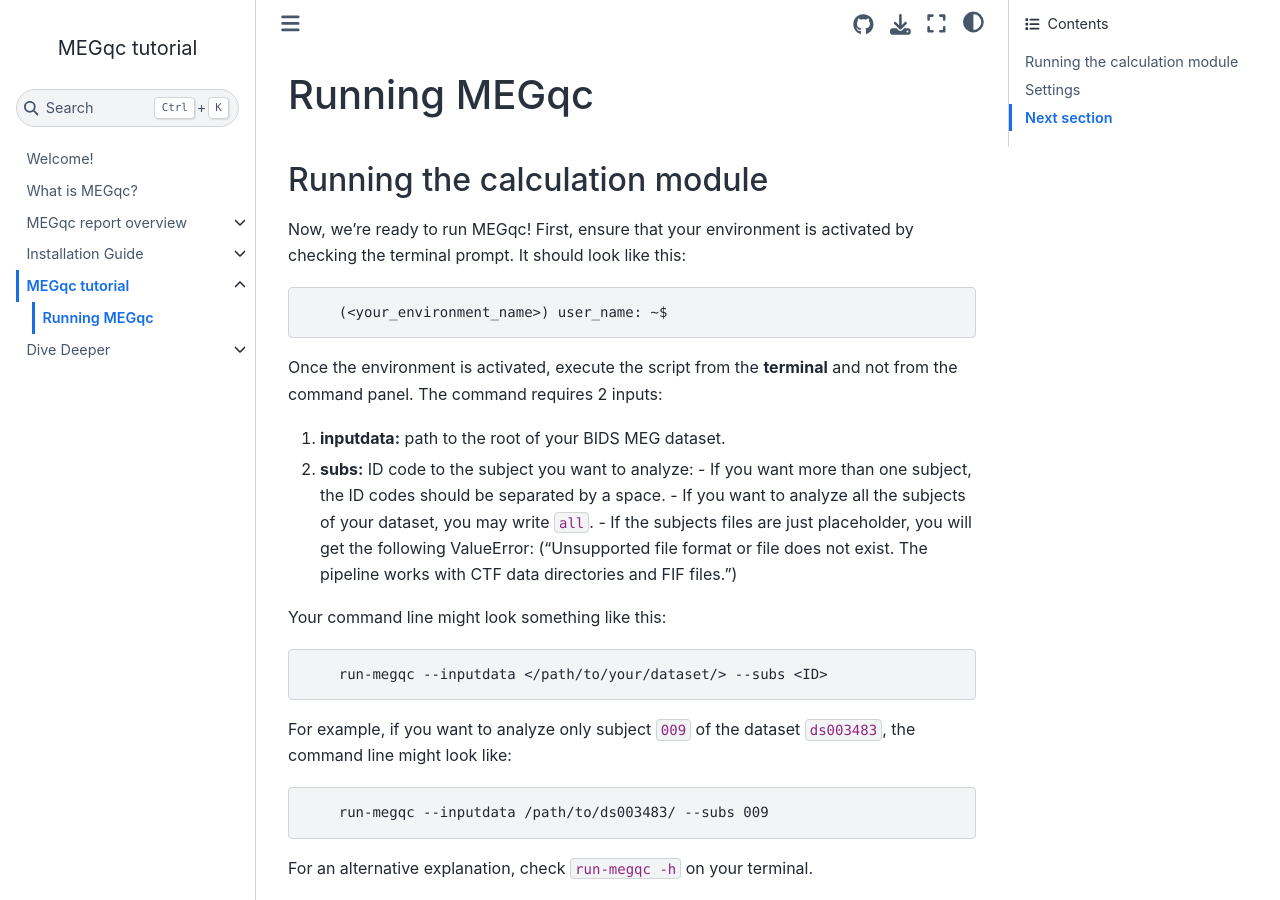
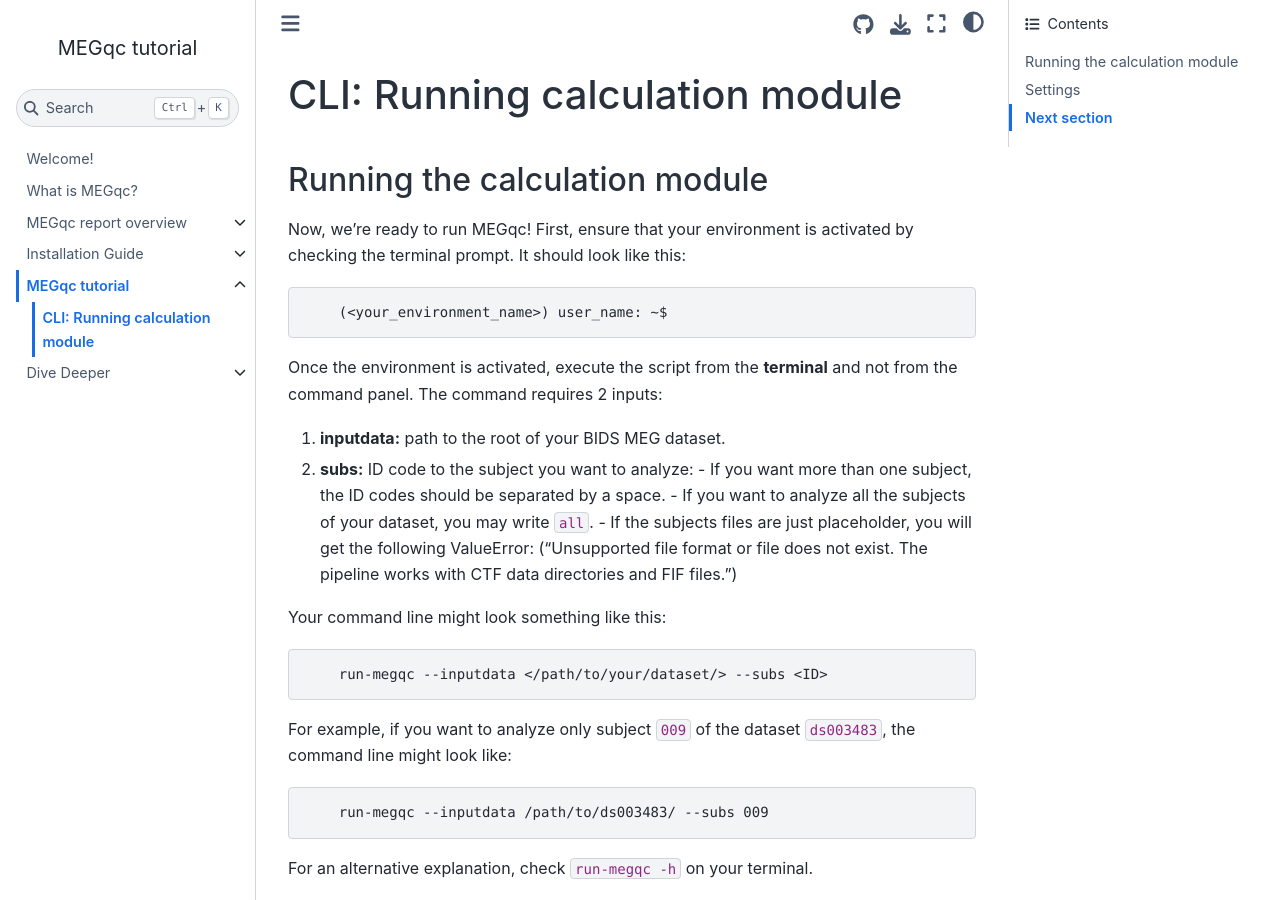
Before and after one commit to ANCPLabOldenburg/megqc_documentation, a Jupyter Book: the page built from tutorial/calc_cli.md, in a window 1280 px wide and 900 px high. Built offline with Jupyter Book 1.0.4 settings and Sphinx 7.4.7 and the Sphinx Book theme 1.1.4, drawn with Linux system fonts in a browser that asks for light colours; pages that are not in the unit, such as notebooks, are missing from menus.

Commit message:
Update and rename calc_gui.md to calc_cli.md

```diff
--- a/tutorial/calc_gui.md
+++ b/tutorial/calc_cli.md
@@ -1,4 +1,4 @@
-# Running MEGqc
+# CLI: Running calculation module
 
 ## Running the calculation module
 Now, we're ready to run MEGqc! First, ensure that your environment is activated by checking the terminal prompt. It should look like this:
```
